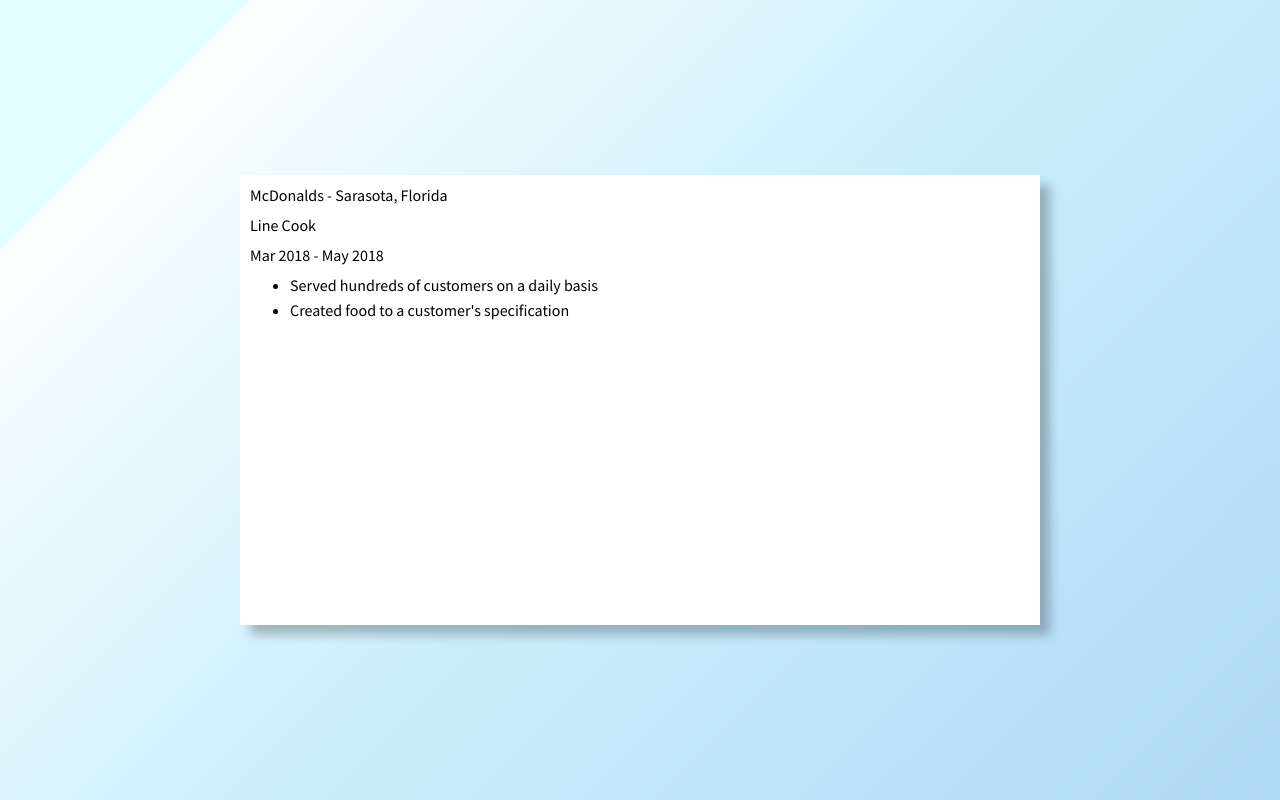
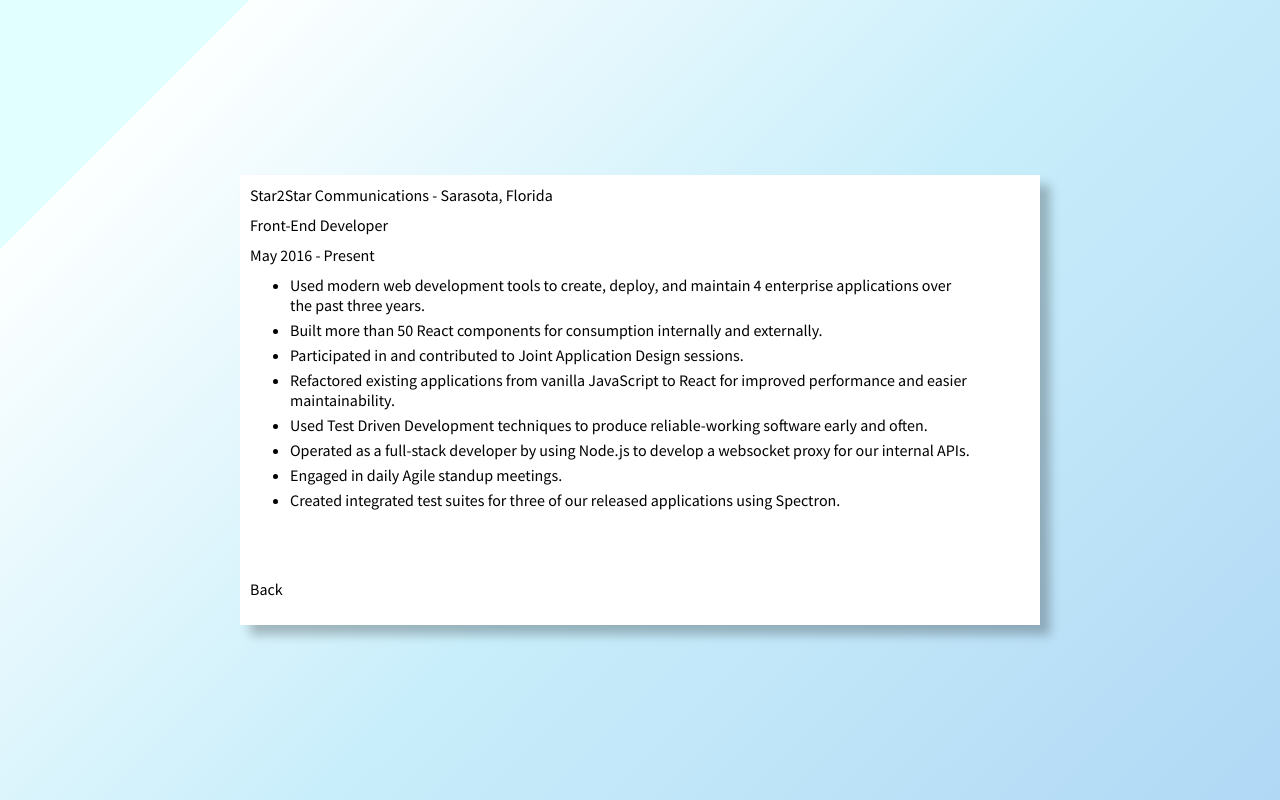
Before and after one commit to coryschimm/react-resume-site, a React (Create React App) app: page / in a window 1280 px wide. Both pictures are taken after a click on the element "Experience". Built offline with nearby package versions, Linux system fonts and the light colour scheme.

Commit message:
updated sample data and pictures in readme

```diff
--- a/src/EducationView.js
+++ b/src/EducationView.js
@@ -4,7 +4,7 @@
 const Container = styled.div`
   display: flex;
   flex-direction: column;
-  width: 100%;
+  width: 90%;
   height: 100%;
   padding: 10px;
 `;
@@ -19,6 +19,14 @@
 
 const HighlightItem = styled.li`
   padding-bottom: 5px;
+`;
+
+const Back = styled.div`
+  justify-self: flex-end;
+  margin-top: auto;
+  margin-bottom: 5%;
+  height: 20px;
+  cursor: pointer;
 `;
 
 class EducationView extends Component {
@@ -71,6 +79,7 @@
         }}
       >
         {this.getEducationSection()}
+        <Back>Back</Back>
       </Container>
     );
   }
--- a/src/ExperienceView.js
+++ b/src/ExperienceView.js
@@ -4,7 +4,7 @@
 const Container = styled.div`
   display: flex;
   flex-direction: column;
-  width: 100%;
+  width: 90%;
   height: 100%;
   padding: 10px;
 `;
@@ -19,6 +19,14 @@
 
 const HighlightItem = styled.li`
   padding-bottom: 5px;
+`;
+
+const Back = styled.div`
+  justify-self: flex-end;
+  margin-top: auto;
+  margin-bottom: 5%;
+  height: 20px;
+  cursor: pointer;
 `;
 
 class ExperienceView extends Component {
@@ -63,6 +71,7 @@
         }}
       >
         {this.getExperience()}
+        <Back>Back</Back>
       </Container>
     );
   }
--- a/src/SkillsView.js
+++ b/src/SkillsView.js
@@ -4,12 +4,22 @@
 const Container = styled.div`
   display: flex;
   flex-direction: column;
-  width: 100%;
+  width: 90%;
   height: 100%;
   padding: 10px;
 `;
 
-const ExperienceSection = styled.div``;
+const SkillsSection = styled.div`
+  line-height: 60px;
+`;
+
+const Back = styled.div`
+  justify-self: flex-end;
+  margin-top: auto;
+  margin-bottom: 5%;
+  height: 20px;
+  cursor: pointer;
+`;
 
 class SkillsView extends Component {
   constructor() {
@@ -29,7 +39,7 @@
       if (i === highlights.length - 1) {
         return <span>{gh}</span>;
       } else {
-        return <span>{gh + ", "}</span>;
+        return <span>{gh + ",   "}</span>;
       }
     });
   }
@@ -38,10 +48,10 @@
     return this.props.candidateSkills.map(skillsSection => {
       return (
         <React.Fragment>
-          <ExperienceSection>
+          <SkillsSection>
             {skillsSection.skillType + ": "}
             {this.listSkills(skillsSection.highlights)}
-          </ExperienceSection>
+          </SkillsSection>
         </React.Fragment>
       );
     });
@@ -55,6 +65,7 @@
         }}
       >
         {this.getSkillsSections()}
+        <Back>Back</Back>
       </Container>
     );
   }
--- a/src/resume.json
+++ b/src/resume.json
@@ -1,42 +1,68 @@
 {
   "basics": {
-    "name": "John Doe",
-    "label": "Programmer",
-    "email": "john@gmail.com",
-    "phone": "(912) 555-4321",
-    "website": "http://johndoe.com",
-    "summary": "A summary of John Doe. A summary of John Doe. A summary of John Doe. A summary of John Doe. A summary of John Doe. A summary of John Doe.",
+    "name": "Cory Schimmoeller",
+    "label": "Software Engineer",
+    "email": "cory@schimmoeller.net",
+    "phone": "(567) 242-4774",
+    "website": "github.com/coryschimm",
+    "summary": "Passionate software developer with experience building enterprise applications using JavaScript and React. I wish to utilize my experience and dedication to solve difficult problems and create unique software solutions.",
     "location": {
-      "addressLine1": "2712 Broadway St",
-      "addressLine2": "CA 94115"
+      "addressLine1": "6316 2nd Street E",
+      "addressLine2": "Bradenton, Florida 34203"
     }
   },
   "work": [
     {
-      "company": "McDonalds",
+      "company": "Star2Star Communications",
       "location": "Sarasota, Florida",
-      "position": "Line Cook",
-      "duration": "Mar 2018 - May 2018",
+      "position": "Front-End Developer",
+      "duration": "May 2016 - Present",
       "highlights": [
-        "Served hundreds of customers on a daily basis",
-        "Created food to a customer's specification"
+        "Used modern web development tools to create, deploy, and maintain 4 enterprise applications over the past three years.",
+        "Built more than 50 React components for consumption internally and externally.",
+        "Participated in and contributed to Joint Application Design sessions.",
+        "Refactored existing applications from vanilla JavaScript to React for improved performance and easier maintainability.",
+        "Used Test Driven Development techniques to produce reliable-working software early and often.",
+        "Operated as a full-stack developer by using Node.js to develop a websocket proxy for our internal APIs.",
+        "Engaged in daily Agile standup meetings.",
+        "Created integrated test suites for three of our released applications using Spectron."
       ]
     }
   ],
   "skills": [
     {
-      "skillType": "server",
-      "highlights": ["graphql", "rest"]
+      "skillType": "Programming",
+      "highlights": ["JavaScript", "React", "Python"]
+    },
+    {
+      "skillType": "Web Technologies",
+      "highlights": ["HTML5", "CSS3", "Redux"]
+    },
+    {
+      "skillType": "Server Technologies",
+      "highlights": ["Node.js", "Websockets", "REST"]
+    },
+    {
+      "skillType": "Version Control",
+      "highlights": ["Git", "SVN", "Bitbucket"]
+    },
+    {
+      "skillType": "Bug Tracking",
+      "highlights": ["JITA", "Mantis"]
+    },
+    {
+      "skillType": "Testing",
+      "highlights": ["Jest", "Mocha", "Spectron", "Storybook"]
     }
   ],
   "education": [
     {
-      "school": "usfsm",
+      "school": "University of Sount Florida",
       "location": "Sarasota, Florida",
       "degree": "Bachelor of Science, Information Technology",
-      "duration": "Mar 2018 - May 2018",
-      "gpa": "3.55",
-      "highlights": ["1", "2"]
+      "duration": "Aug 2016 - May 2019",
+      "gpa": "3.75",
+      "highlights": ["Made the dean's list in Spring and Fall of 2018"]
     }
   ]
 }
```
Also changed, not shown: src/assets/profile.jpg.
